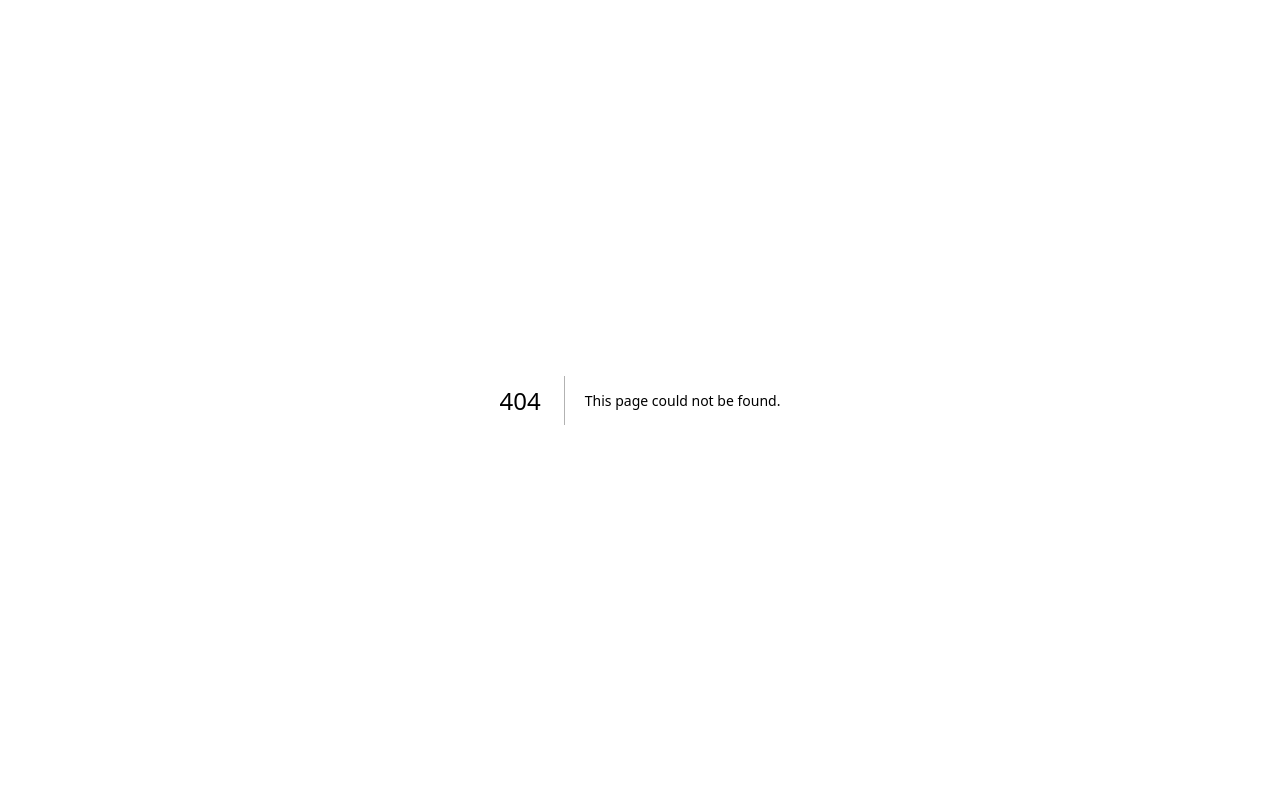
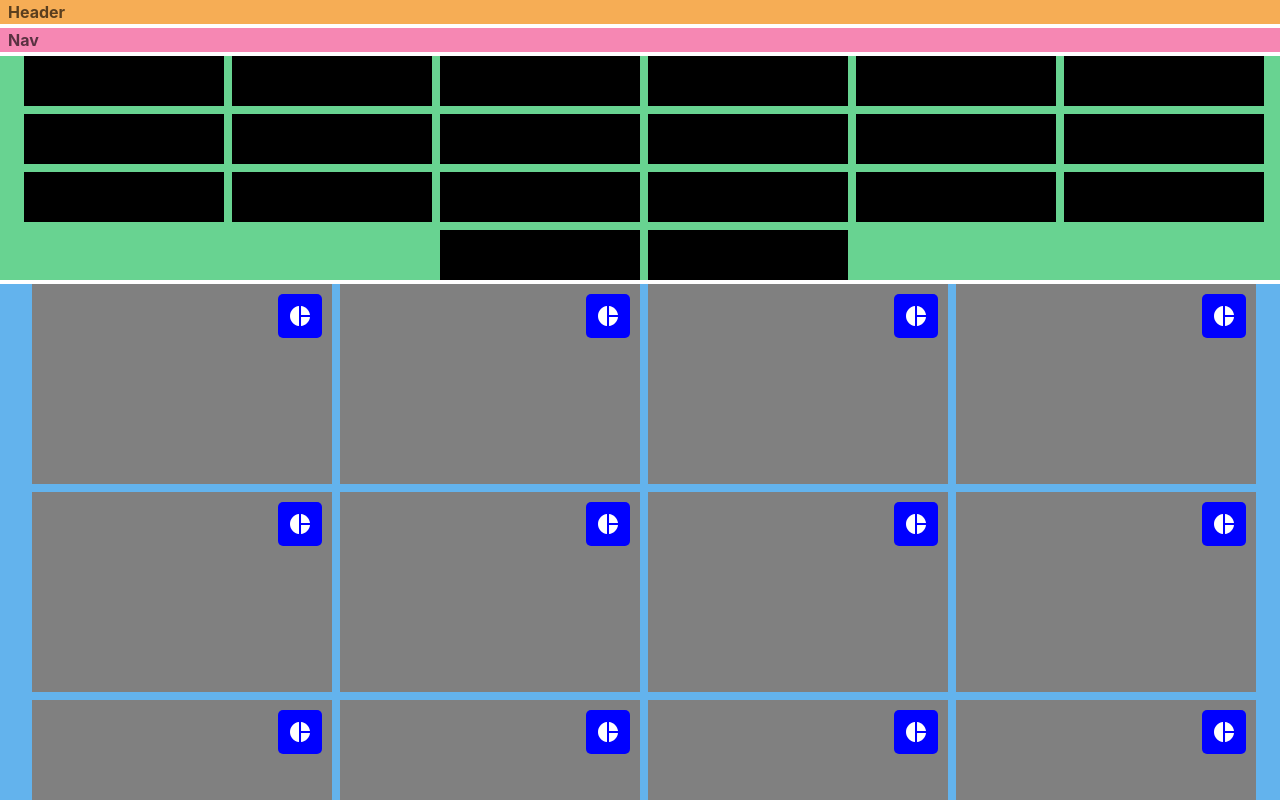
Before and after one commit to devonfox/frontend-final-project, a Next.js app: page /tests/home in a window 1280 px wide. Before the commit this address had no page. Shown: the top 800 px of the page. Built offline with nearby package versions, Linux system fonts and the light colour scheme.

Commit message:
adding homepage layout mockup

```diff
--- a/src/components/contentGrid/contentGrid.tsx
+++ b/src/components/contentGrid/contentGrid.tsx
@@ -9,7 +9,7 @@ const ContentGrid = ({myCharts}: {myCharts: chartListType}) => {
             flexDirection={'row'}
             justify={'center'}>
                   {myCharts.stockCharts.map((stockChart: chartType) => (
-                        <Box w={'fit-content'} h={'fit-content'} key={stockChart.id}>
+                        <Box m={0} padding={0} w={'fit-content'} h={'fit-content'} key={stockChart.id}>
                               {stockChart.chart}
                         </Box>
                   ))}
--- /dev/null
+++ b/src/pages/tests/home/contentGenerator.tsx
@@ -0,0 +1,35 @@
+
+import React from 'react';
+import GraphCard from '@/components/graphCard/graphCard';
+import {chartListType, toggleCardType} from '@/types';
+import ChartGrid from '@/components/contentGrid/contentGrid';
+import { Grid, GridItem, Box } from '@chakra-ui/react'
+
+
+
+export function generateTickers(gap: string, width: string, height: string, quantity: number) {
+
+  const chartTestStyle: React.CSSProperties = {
+    width: width,
+    height: height,
+    backgroundColor: 'black',
+  };
+
+  const tickers = <div style={chartTestStyle}></div>
+
+  const gridCards = () => {
+    let stockCharts = [];
+    for (let index = 0; index < quantity; index++) {
+      stockCharts.push(
+        { id: index, chart: tickers }
+      )
+    }
+    return stockCharts;
+  }
+
+  const tickerPack: chartListType = {
+    gap: gap,
+    stockCharts: gridCards()
+  }
+  return tickerPack;
+}
--- /dev/null
+++ b/src/pages/tests/home/index.tsx
@@ -0,0 +1,123 @@
+import React from 'react';
+import GraphCard from '@/components/graphCard/graphCard';
+import {chartListType, toggleCardType} from '@/types';
+import ChartGrid from '@/components/contentGrid/contentGrid';
+import { Grid, GridItem, Box } from '@chakra-ui/react'
+import { generateTickers } from './contentGenerator';
+
+
+
+
+export default function Home() {
+
+  // placeholders
+  const chartTestStyle: React.CSSProperties = {
+      width: '300px',
+      height: '200px',
+      backgroundColor: 'grey',
+  };
+
+  const chartTestStyle2: React.CSSProperties = {
+      width: '300px',
+      height: '200px',
+      backgroundColor: 'black',
+  };
+
+  const charts: toggleCardType = {
+      lineChart: <div style={chartTestStyle}></div>,
+      pieChart: <div style={chartTestStyle2}></div>
+  };
+
+  const gridCards = () => {
+    let stockCharts = [];
+    for (let index = 0; index < 50; index++) {
+      stockCharts.push(
+        { id: index, chart: <GraphCard myCharts={charts} /> }
+      )
+    }
+    return stockCharts;
+  }
+
+  const exampleCharts: chartListType = {
+    gap: '.5em',
+    stockCharts: gridCards()
+  }
+
+
+  const tickers = generateTickers('.5em', '200px', '50px', 20);
+
+
+
+  return (
+    <>
+      <main>
+
+
+
+      <Grid
+        templateAreas={`"header header"
+                        "nav nav"
+                        "tickers tickers"
+                        "graphs graphs"`}
+        // gridTemplateRows={'1fr 1fr 1fr 3fr'}
+        gridTemplateColumns={'150px 1fr'}
+        // h='200px'
+        gap='1'
+        color='blackAlpha.700'
+        fontWeight='bold'
+        >
+        <GridItem pl='2' bg='orange.300' area={'header'}>
+        Header
+        </GridItem>
+        <GridItem pl='2' bg='pink.300' area={'nav'}>
+        Nav
+        </GridItem>
+        <GridItem pl='2' bg='green.300' area={'tickers'}>
+        <ChartGrid myCharts={tickers} />
+        </GridItem>
+        <GridItem pl='2' bg='blue.300' area={'graphs'}>
+            <ChartGrid myCharts={exampleCharts} />
+        </GridItem>
+    </Grid>
+
+
+
+
+
+
+
+
+
+
+      </main>
+    </>
+  );
+}
+
+
+
+
+
+
+
+// <Grid
+// templateAreas={`"header" header
+// "nav nav"
+// "main main"
+// "section section"
+// "graphs graphs`}
+// gridTemplateRows={'500px 1fr 500px'}
+// gridTemplateColumns={'150px 1fr'}
+// //   h='200px'
+// gap='1'
+
+//   // templateRows='repeat(3, 1fr)'
+//   // templateColumns='repeat(5, 1fr)'
+//   >
+//   <GridItem bg='tomato' area={'header'} />
+//   <GridItem bg='papayawhip' area={'nav'} />
+//   <GridItem bg='orange.300' area={'main'} />
+//   <GridItem area={'section'}>
+//   </GridItem>
+//   <GridItem bg='pink.300' area={'graphs'} />
+// </Grid>
```
Also changed, not shown: src/pages/charts/index.tsx (deleted, +0 -38 lines), src/pages/tests/graphtoggle/index.tsx (+0 -1 lines), src/pages/tests/index.tsx (+5 -2 lines).
